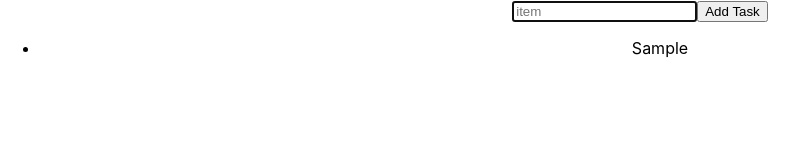
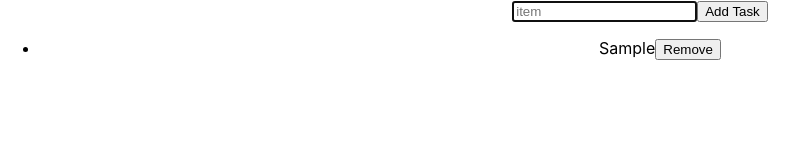
Before and after one commit to Arifkarimm/react-todo-app, a React (Create React App) app: page / in a window 1280 px wide. Both pictures are taken after typing "Sample" into the empty fields and a click on the button "Add Task". Shown: the top 160 px of the page, without its empty margins (0-808 px from the left). Built offline with nearby package versions, Linux system fonts and the light colour scheme.

Commit message:
delete item working

```diff
--- a/src/App.js
+++ b/src/App.js
@@ -19,11 +19,17 @@ class App extends Component {
 
     this.addItem = this.addItem.bind(this);
     this.onInputChange = this.onInputChange.bind(this);
-
+    this.deleteItem = this.deleteItem.bind(this);
 
   }
 
-
+  deleteItem(key){
+    const isNotId = item => item.key !== key;
+    const updateItems = this.state.items.filter(isNotId);
+    this.setState({
+      items: updateItems
+    })
+  }
 
   onInputChange(e){
     const inputItem = e.target.value;
@@ -66,7 +72,7 @@ class App extends Component {
             currentItem={this.state.currentItem}
             onInputChange={this.onInputChange}
           />
-          <TodoList entries={this.state.items}/>
+          <TodoList entries={this.state.items} deleteItem={this.deleteItem}/>
         </header>
       </div>
     );
--- a/src/TodoList.js
+++ b/src/TodoList.js
@@ -9,6 +9,7 @@ class TodoList extends Component {
 					{this.props.entries.map(item => (
 						<li key={item.key}>
 							{item.text}
+							<button type="text" onClick={() => this.props.deleteItem(item.key)}>Remove</button>
 						</li>
 					))}
 				</ul>
```
